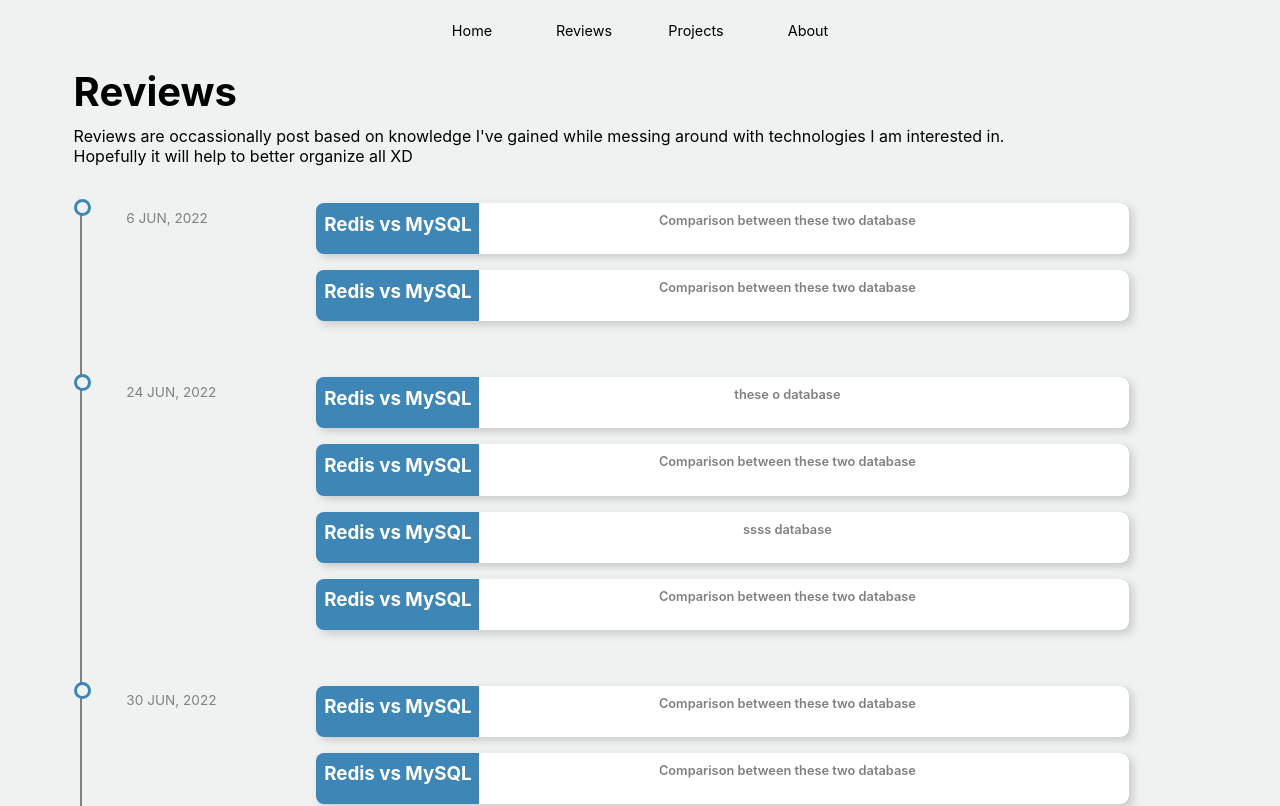
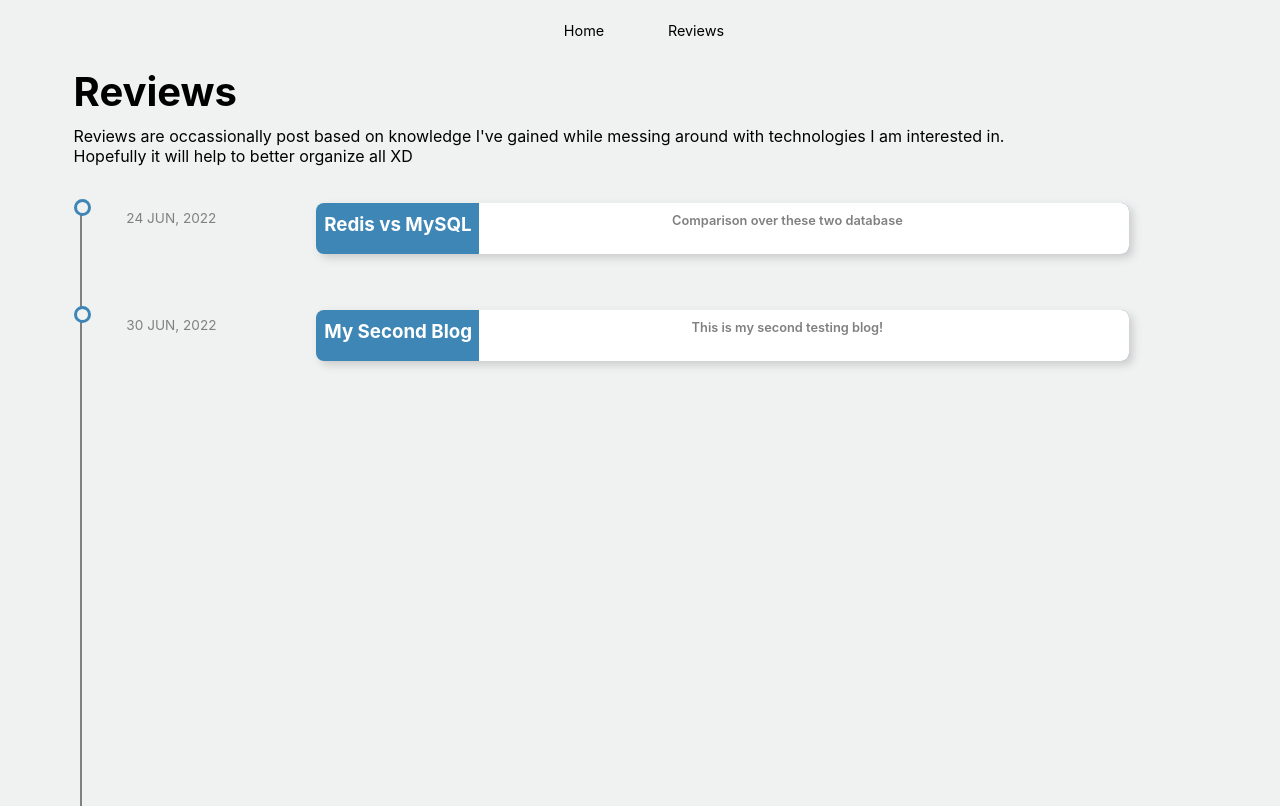
Before and after one commit to yaoyangdi/yaoyangdi.github.io, a React (Create React App) app: page /reviews in a window 1280 px wide. Shown: the top 806 px of the page. Built offline with nearby package versions, Linux system fonts and the light colour scheme.

Commit message:
Blog detail page now is ready!

```diff
--- a/src/assets/App.css
+++ b/src/assets/App.css
@@ -232,8 +232,37 @@
 }
 
 /* Blog Detail */
-.blogDetail {
-    text-align: center;
+.blogDetail.container {
+    padding-left: 3.5em;
+    padding-right: 3.5em;
+    text-align: start;
+    overflow-wrap: break-word;
     /* justify-content: center;
     align-items: center; */
 }
+.blogDetail.metadata{
+
+    padding-top: 0.5em;
+    padding-bottom: 2em;
+    /* background-color: var(--content-blue); */
+}
+
+.blogDetail.metadata h1{
+    color: var(--content-blue);
+    text-align: center;
+    font-size: var(--title);
+}
+.blogDetail.metadata p{
+    text-align: center;
+    color: grey;
+    font-size: 1em;
+    margin-top: -1em;
+    line-height: 0.5em;
+}
+.blogDetail.image{
+    text-align: center;
+}
+
+.blogDetail.image img{
+    width: 27em;
+}
--- a/src/assets/Mobile.css
+++ b/src/assets/Mobile.css
@@ -250,4 +250,12 @@
         margin-bottom: -0.3em;
         width: 50%;
     }
+    /* blog detail */
+    .blogDetail.container {
+        padding-left: 0em;
+        padding-right: 0em;
+    }
+    .blogDetail.image img{
+        width: 18em;
+    }
 }
--- a/src/assets/data/BlogData.js
+++ b/src/assets/data/BlogData.js
@@ -2,60 +2,20 @@
 
     {
         id: 1,
-        fileName: "Hey it s still a test",
+        fileName: "redis-vs-mysql",
         title: "Redis vs MySQL",
         date: "24 JUN, 2022",
-        desc: "   these o database",
+        desc: "Comparison over these two database",
     },
     {
         id: 2,
-        fileName: "aqqq",
-        title: "Redis vs MySQL",
+        fileName: "my-second-blog",
+        title: "My Second Blog",
         date: "30 JUN, 2022",
-        desc: "Comparison between these two database",
+        desc: "This is my second testing blog!",
     },
-    {
-        id: 3,
-        fileName: "aqqq",
-        title: "Redis vs MySQL",
-        date: "6 JUN, 2022",
-        desc: "Comparison between these two database",
-    },
-    {
-        id: 3,
-        fileName: "aqqq",
-        title: "Redis vs MySQL",
-        date: "6 JUN, 2022",
-        desc: "Comparison between these two database",
-    },
-    {
-        id: 3,
-        fileName: "aqqq",
-        title: "Redis vs MySQL",
-        date: "24 JUN, 2022",
-        desc: "Comparison between these two database",
-    },
-    {
-        id: 3,
-        fileName: "aqqq",
-        title: "Redis vs MySQL",
-        date: "24 JUN, 2022",
-        desc: "ssss database",
-    },
-    {
-        id: 3,
-        fileName: "aqqq",
-        title: "Redis vs MySQL",
-        date: "24 JUN, 2022",
-        desc: "Comparison between these two database",
-    },
-    {
-        id: 3,
-        fileName: "aqqq",
-        title: "Redis vs MySQL",
-        date: "30 JUN, 2022",
-        desc: "Comparison between these two database",
-    },
+
+
 ];
 
 export default data
--- a/src/assets/data/menuData.js
+++ b/src/assets/data/menuData.js
@@ -7,12 +7,12 @@
         title: 'Reviews',
         path: '/reviews',
     },
-    {
-        title: 'Projects',
-        path: '/projects',
-    },
-    {
-        title: 'About',
-        path: '/about',
-    }
+    // {
+    //     title: 'Projects',
+    //     path: '/projects',
+    // },
+    // {
+    //     title: 'About',
+    //     path: '/about',
+    // }
 ]
--- a/src/components/pages/blog/BlogDetail.js
+++ b/src/components/pages/blog/BlogDetail.js
@@ -1,12 +1,11 @@
 import React,{useEffect, useState} from 'react';
 import ReactMarkdown from "react-markdown";
 
-const BlogDetail = ({props}) => {
+const BlogDetail = (props) => {
+  const [content, setContent] = useState(null);
 
-  const [content, setContent] = useState(null);
-  const [src, setSrc] = useState(null);
   useEffect(() => {
-    fetch(require("./markdown/hey.md"))
+    fetch(require(`./markdown/${props.fileName}.md`))
       .then((res) => res.text())
       .then((text) => setContent(text));
   }, []);
@@ -22,19 +21,21 @@
 
 
   return (
-    <div className="blogDetail">
+    <div className="blogDetail container">
+      <div className='blogDetail metadata'>
+        <h1>{props.title}</h1>
+        <p>{ `POST ON: ${props.date}`}</p>
+      </div>
+
+
       <ReactMarkdown children={content} components={{
         p: ({ node, children }) => {
           if (node.children[0].tagName === "img") {
               const image = node.children[0].properties;
-              setSrc(image.src)
-              console.log(src);
+
               return (
-                  <div className="image">
-                    <img src={require(`./markdown/${image.src}`)}
-                         width='600'/>
-
-                    {/* +String(image.src) */}
+                  <div className="blogDetail image">
+                    <img src={require(`./markdown/${image.src}`)} />
                   </div>
 
               );
--- a/src/components/pages/blog/index.js
+++ b/src/components/pages/blog/index.js
@@ -12,7 +12,7 @@
     <Routes>
           <Route path="" element={<BlogOverview/>}/>
           {data && data.map((route, index) => {
-            return (<Route path={`/${route.fileName}`} element={<BlogDetail fileName={route.fileName}/> }/>)
+            return (<Route path={`/${route.fileName}`} element={<BlogDetail fileName={route.fileName}  title={route.title} date={route.date} />}/>)
 
           })
           }
--- a/src/components/pages/blog/markdown/hey.md
+++ /dev/null
@@ -1,9 +0,0 @@
-Should all working now :)
-
-
-
-Let's try again!
-
-
-
-![fliderStation](images/fliderStation.jpg)
--- /dev/null
+++ b/src/components/pages/blog/markdown/my-second-blog.md
@@ -0,0 +1,13 @@
+# Cheers!
+
+True! it is working now!
+
+
+
+I can now write the md file down via Typora and then react helps me to convert it directly to a new html page HAHAHA!
+
+
+
+THAT IS SO COOL!
+
+![a9843f4f7b19d0b6421f5ca1397caee](images/a9843f4f7b19d0b6421f5ca1397caee.jpg)
--- /dev/null
+++ b/src/components/pages/blog/markdown/redis-vs-mysql.md
@@ -0,0 +1,12 @@
+# MySQL
+
+------
+
+MySQL is a powerful relational database
+
+
+#  Redis
+
+------
+
+compared to MySQL, Redis is a non-relational database powered with single thread
```
Also changed, not shown: 1 other file (tests, documents, lock files or other folders).
